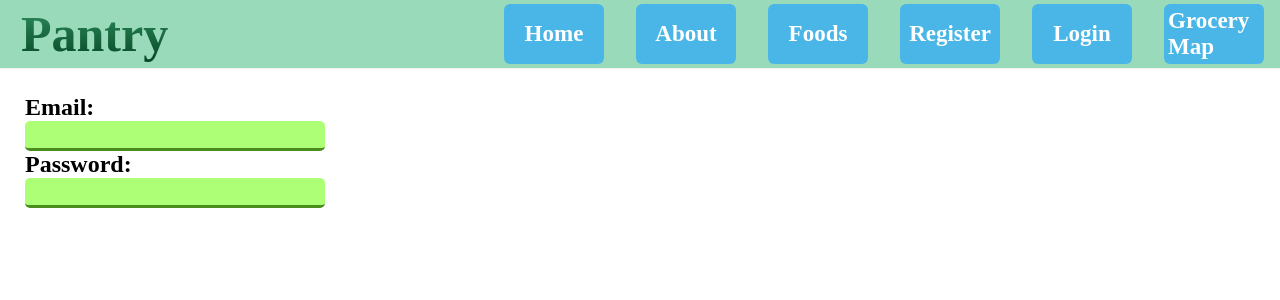
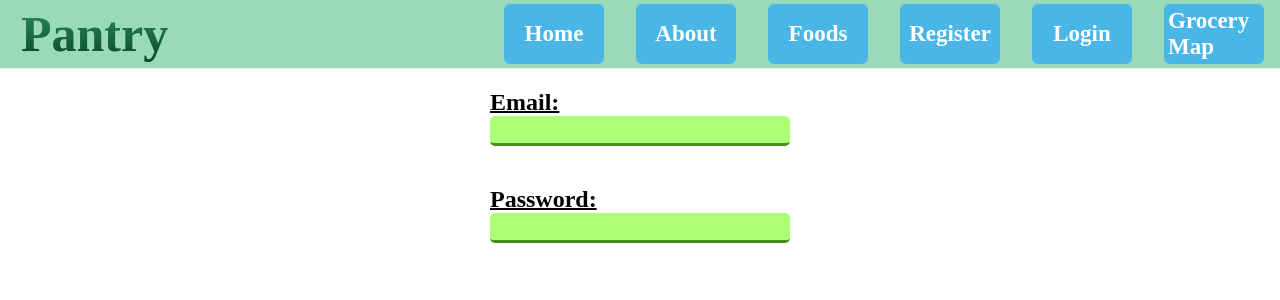
Before and after one commit to ezybg7/pickhacks2023, a React (Create React App) app in the folder pantry/: page /login in a window 1280 px wide. Shown: the top 300 px of the page. Built offline with nearby package versions, Linux system fonts and the light colour scheme.

Commit message:
login style xd

```diff
--- a/pantry/src/pages/Login.js
+++ b/pantry/src/pages/Login.js
@@ -6,11 +6,16 @@ const Login = () => {
     const [email, setEmail] = useState('');
     const [password, setPassword] = useState('');
     return (
-        <div className = "inputStyles">
+        <div className = "container">
+          <div className = "inputStyles">
             <h2>Email:</h2>
             <LogInInput value = {email} onChange = {setEmail}/>
+
+          </div>
+          <div className = "inputStyles">
             <h2>Password:</h2>
             <LogInInput value = {password} onChange = {setPassword}/>
+          </div>
         </div>
     );
 }
--- a/pantry/src/styles/Login.css
+++ b/pantry/src/styles/Login.css
@@ -1,8 +1,19 @@
+.container {
+  display: flex;
+  flex-direction: column;
+  justify-content: center;
+  align-items: center;
+}
+
 .inputStyles {
-  justify-content: column;
-  align-items: column;
-  margin: 10px;
+  align-items: left;
+  margin: 5px;
   padding: 15px;
-  padding-right: 20px;
-  gap: 10px;
+  gap: 6px;
+  text-align: left;
 }
+
+.inputStyles h2 {
+
+  text-decoration: underline 2px;
+}
```
